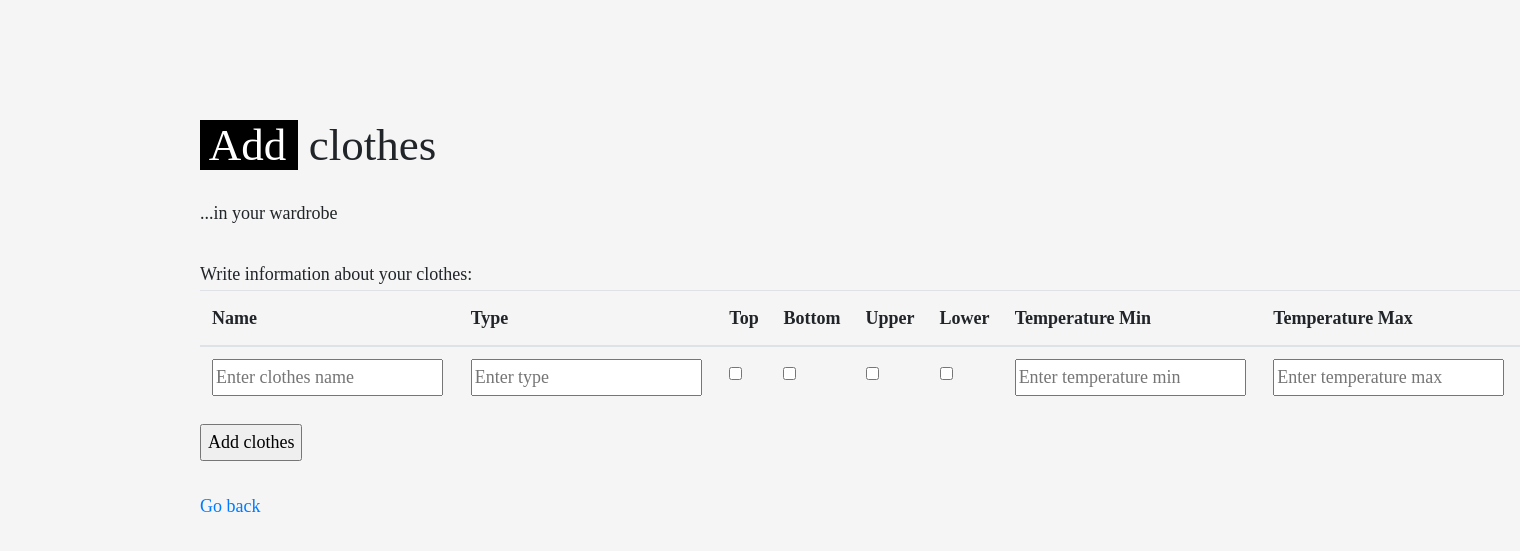
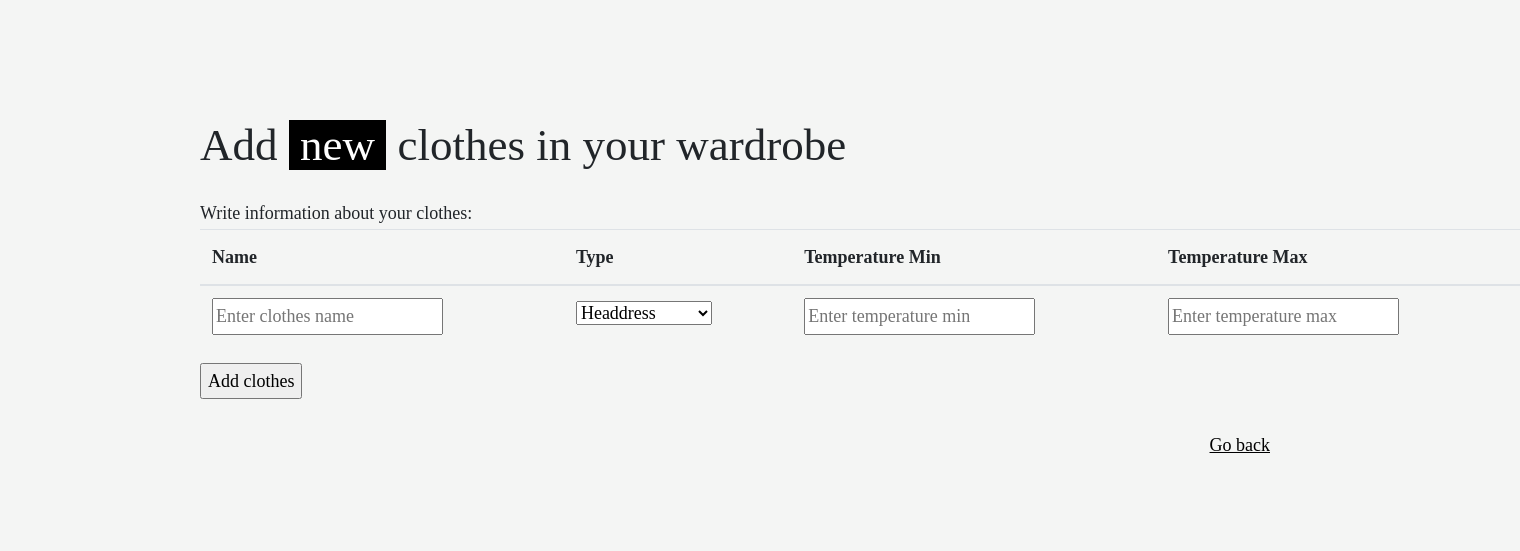
Before and after one commit to Nefariusmag/virtual-wardrobe, a Flask app: page /add_clothes in a window 1520 px wide. Shown: the top 551 px of the page. Run offline with Flask 2, Linux system fonts and the light colour scheme; some libraries are stand-ins or nearby versions.

Commit message:
#10 delete adding info about top, bottom, upper, lower because add select type from list

```diff
--- a/wardrobe/app.py
+++ b/wardrobe/app.py
@@ -81,16 +81,12 @@ def create_app():
             user_id = user.uid
             clothes_name = request.form['clothes_name']
             type = request.form['type']
-            top = request.form.get('top') is not None
-            bottom = request.form.get('bottom') is not None
-            upper = request.form.get('upper') is not None
-            lower = request.form.get('lower') is not None
             temp_min = request.form['temp_min']
             temp_max = request.form['temp_max']
             if clothes_name == '' or type == '' or temp_max == '' or temp_min == '':
                 return render_template('add_clothes.html', add_clothes_fail=True)
             else:
-                print(f'{user_id}, {clothes_name}, {type}, {top}, {bottom}, {upper}, {lower}, {temp_min}, {temp_max}')
+                print(f'{user_id}, {clothes_name}, {type}, {temp_min}, {temp_max}')
                 # new_clothes = Clothes(username_id, clothes_name, type, top, bottom, upper, lower, temp_min, temp_max)
                 return redirect('/add_clothes')
         else:
--- a/wardrobe/templates/add_clothes.html
+++ b/wardrobe/templates/add_clothes.html
@@ -25,9 +25,7 @@
 </head>
 
 <body>
-<h1><span style="background-color: black; color: white; white-space: pre; line-height: 2;"> Add </span> clothes </h1>
-...in your wardrobe<br/>
-<br/>
+<h1>Add <span style="background-color: black; color: white; white-space: pre; line-height: 2;"> new </span> clothes in your wardrobe</h1>
 
 Write information about your clothes:
 <form action="" method="post">
@@ -36,10 +34,6 @@ Write information about your clothes:
     <tr>
       <th scope="col">Name</th>
       <th scope="col">Type</th>
-      <th scope="col">Top</th>
-      <th scope="col">Bottom</th>
-      <th scope="col">Upper</th>
-      <th scope="col">Lower</th>
       <th scope="col">Temperature Min</th>
       <th scope="col">Temperature Max</th>
     </tr>
@@ -47,24 +41,31 @@ Write information about your clothes:
   <tbody>
     <tr>
       <th scope="row"><input type=text name=clothes_name placeholder="Enter clothes name"></th>
-        <!--todo list of types-->
-      <td><input type=text name=type placeholder="Enter type"></td>
-      <td><input type=checkbox name=top></td>
-      <td><input type=checkbox name=bottom></td>
-      <td><input type=checkbox name=upper></td>
-      <td><input type=checkbox name=lower></td>
+      <td>
+          <select name=type>
+              <option value="headdress">Headdress</option>
+              <option value="outerwear">Outerwear</option>
+              <option value="underwear">Underwear</option>
+              <option value="footwear">Footwear</option>
+              <option value="scarf">Scarf</option>
+              <option value="socks">Socks</option>
+              <option value="gloves">Gloves</option>
+              <option value="pants">Pants</option>
+              <option value="shirt_sweaters">Shirt&Sweaters</option>
+          </select>
+      </td>
       <td><input type=number name=temp_min placeholder="Enter temperature min"></td>
       <td><input type=number name=temp_max placeholder="Enter temperature max"></td>
     </tr>
   </tbody>
 </table>
+    {% if add_clothes_fail %}
+    <span style="font-size: medium; color: red; ">Write all value</span><br/>
+    {% endif %}
     <input type=submit value="Add clothes">
 </form>
 <br/>
-{% if add_clothes_fail %}
-<span style="font-size: medium; color: red; ">Write all value</span><br/>
-{% endif %}
-<a href="/">Go back</a>
+<a href="/"><p style="margin-right: 250px; text-align: right; color: black; text-decoration: underline;">Go back<p/></a>
 
 <script src="https://code.jquery.com/jquery-3.3.1.slim.min.js"
         integrity="sha384-q8i/X+965DzO0rT7abK41JStQIAqVgRVzpbzo5smXKp4YfRvH+8abtTE1Pi6jizo"
```
Also changed, not shown: wardrobe/templates/index.html (+8 -5 lines).
